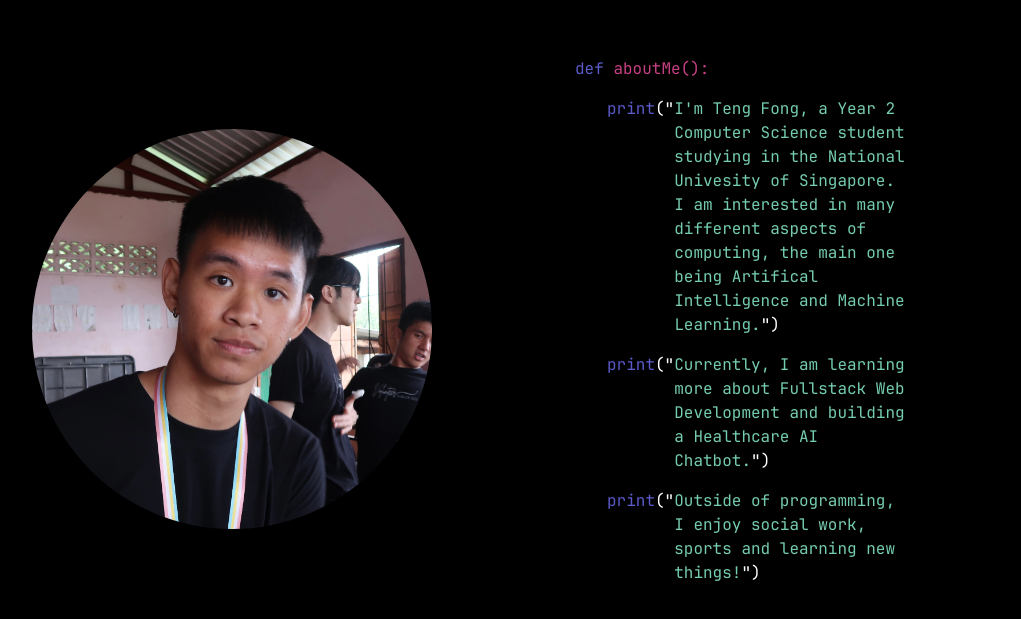
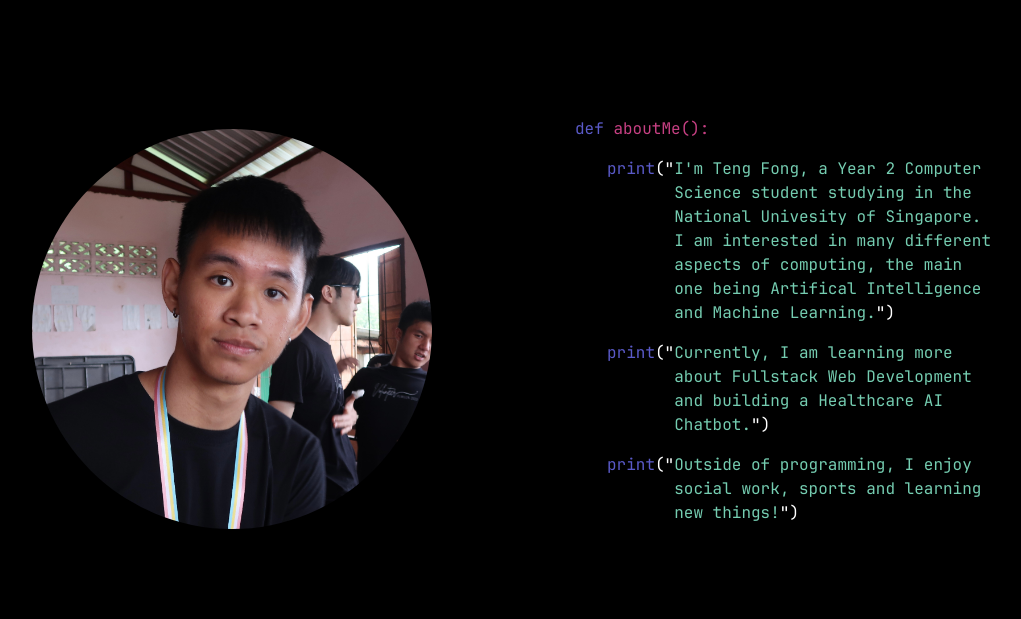
Before and after one commit to GohTengFong/personal-website-v1, a React (Create React App) app: page / in a window 1280 px wide. Shown: the part 967-1586 px from the top of the page, without its empty margins (128-1149 px from the left). Built offline with nearby package versions, Linux system fonts and the light colour scheme; no server answers; the HTML template or start-up script is replaced by a standard one.

Commit message:
more ipad viewport changes

```diff
--- a/src/components/about/About.css
+++ b/src/components/about/About.css
@@ -28,7 +28,7 @@
 .paragraph {
     color: white;
     margin-left: 8em;
-    margin-right: 15em;
+    margin-right: 10em;
     height: 400px;
     display: flex;
     flex: 1;
```
